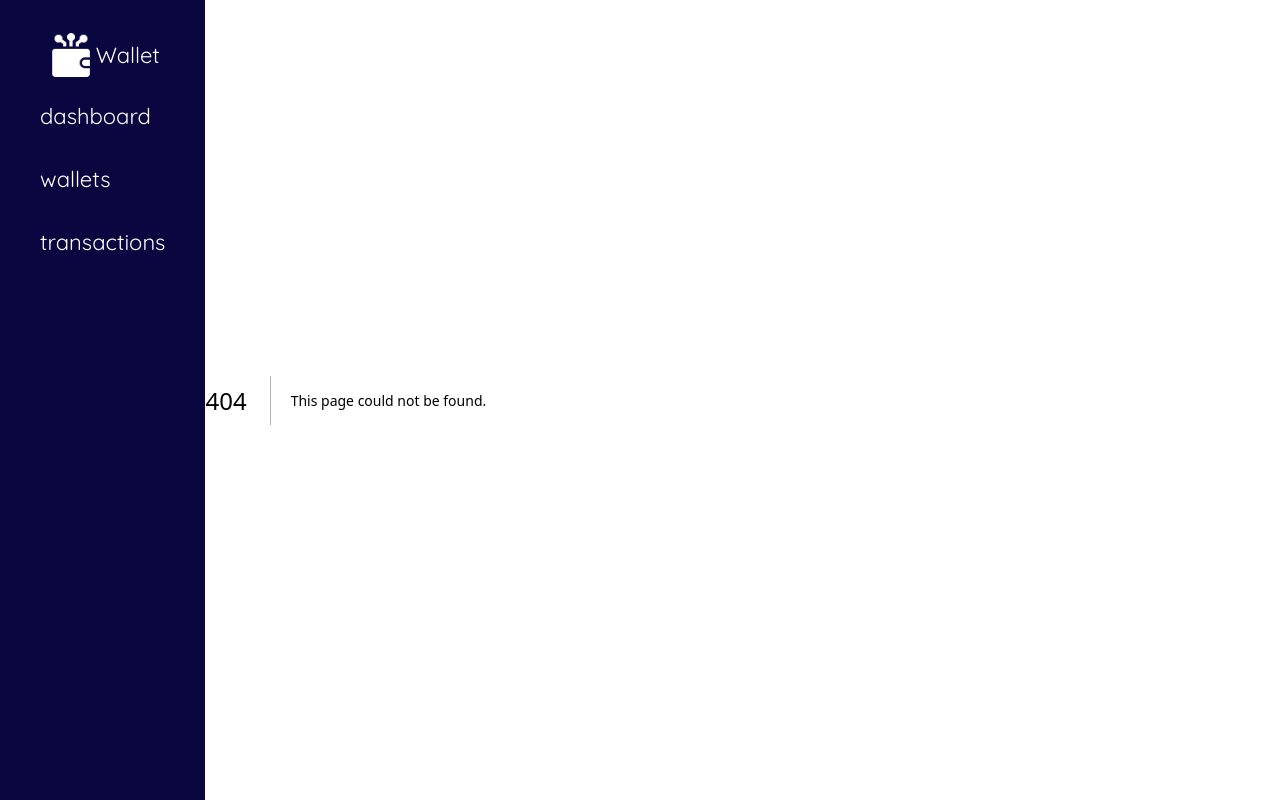
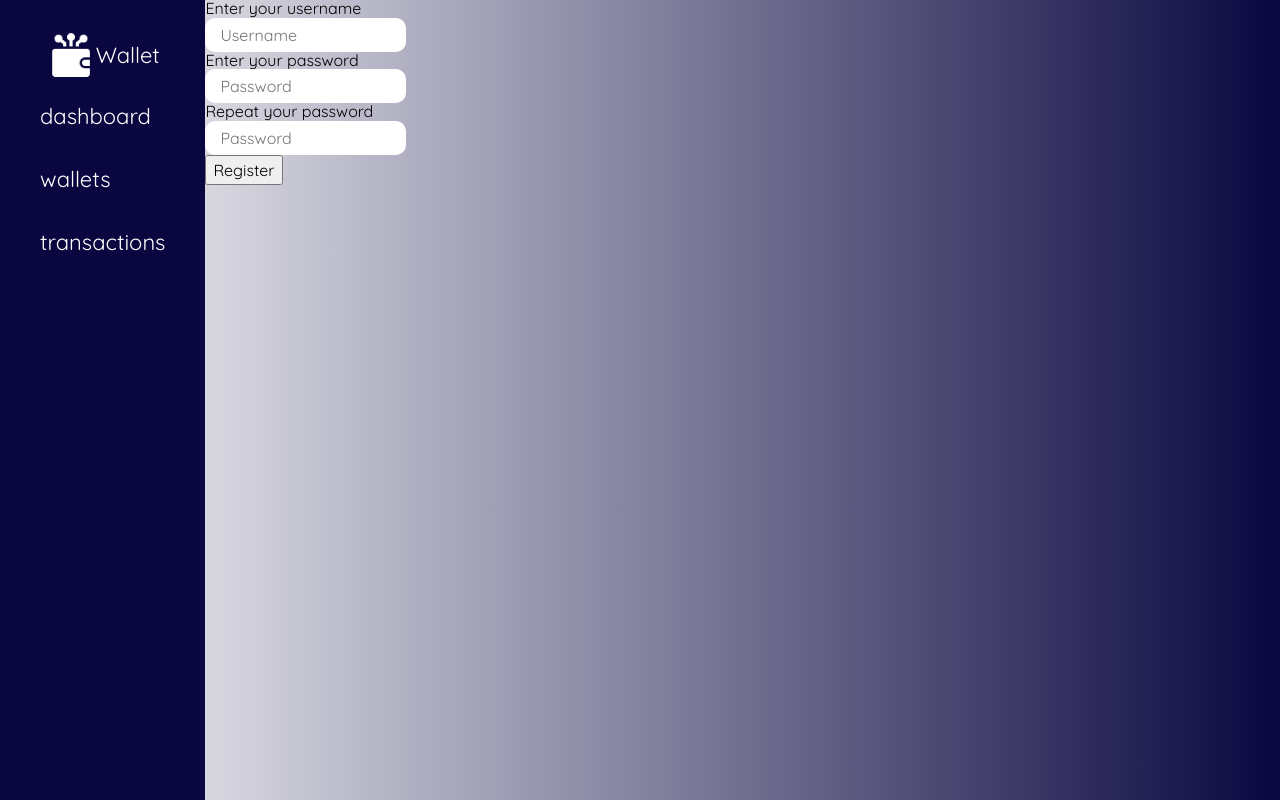
Before and after one commit to kristerspulle/nextjs_virtual_wallet, a Next.js app: page /register in a window 1280 px wide. Before the commit this address had no page. Built offline with nearby package versions, Linux system fonts and the light colour scheme.

Commit message:
feat(register) implemented registration and login form

```diff
--- a/app/api/wallets/[id]/transactions/route.tsx
+++ b/app/api/wallets/[id]/transactions/route.tsx
@@ -5,7 +5,7 @@ import { NextRequest, NextResponse } from 'next/server';
 export const GET = async (request: NextRequest, { params }: { params: { id: string } }) => {
   try {
     await connectToDB();
-    const transactions = await Transactions.find({wallet: params.id}).limit(5).sort({createdAt: -1});
+    const transactions = await Transactions.find({wallet: params.id}).sort({createdAt: -1});
     return new NextResponse(JSON.stringify(transactions));
   } catch (error) {
     return new NextResponse('Error in fetching MongoDB data: ' + error);
--- a/app/dashboard/[id]/page.module.css
+++ b/app/dashboard/[id]/page.module.css
@@ -60,6 +60,7 @@
   border-radius: 15px;
   width: 100%;
   border-spacing: 0;
+  margin-bottom: 10px;
 }
 
 .tableData {
@@ -76,3 +77,7 @@
   border-bottom: 1px solid black;
   padding: 5px 0;
 }
+
+.showMore{
+  display: none;
+}
--- /dev/null
+++ b/app/register/page.tsx
@@ -0,0 +1,77 @@
+'use client'
+
+import { FormEvent, useState } from 'react';
+import { Button } from '../components/Buttons/Buttons';
+import { Input } from '../components/Input/Input';
+import { useRouter } from 'next/navigation';
+
+const addUser = async (userCredentials: {username: string, password: string}) => {
+  const newuser = await fetch('http://localhost:3000/api/users', {
+    method: 'POST',
+    headers: {
+      'Content-type': 'application/json',
+    },
+    body: JSON.stringify(userCredentials)
+  })
+
+  return newuser.json()
+}
+
+const Register = () => {
+  const [formValues, setFormValues] = useState({ username: '', password: '', repeatedPassword: ''});
+  const router = useRouter()
+
+  const handleSubmit = () => {
+
+    if(formValues.password === formValues.repeatedPassword) {
+      addUser(formValues)
+      router.push('/api/auth/signin')
+    } else {
+      alert('Password didn\'t match')
+      setFormValues({...formValues, repeatedPassword: ''})
+    }
+  }
+  return (
+    <form onSubmit={(e) => {
+      e.preventDefault()
+      handleSubmit()
+    }}>
+      <Input
+        required={true}
+        placeholder='Username'
+        id='username'
+        label="Enter your username"
+        type="text"
+        value={formValues.username}
+        onChange={(e) => {
+          setFormValues({...formValues, username: e.target.value})
+        }}
+      />
+      <Input
+      required={true}
+      placeholder='Password'
+      id='password'
+      label="Enter your password"
+      type="password"
+      value={formValues.password}
+      onChange={(e) => {
+        setFormValues({...formValues, password: e.target.value})
+      }}
+      />
+      <Input
+      required={true}
+      placeholder='Password'
+      id='repeatedPassword'
+      label="Repeat your password"
+      type="password"
+      value={formValues.repeatedPassword}
+      onChange={(e) => {
+        setFormValues({...formValues, repeatedPassword: e.target.value})
+      }}
+      />
+      <Button text='Register' type='submit'/>
+    </form>
+  );
+};
+
+export default Register;
```
Also changed, not shown: app/dashboard/[id]/DashboardPage.tsx (+40 -11 lines), app/page.tsx (+8 -18 lines), app/transactions/[id]/page.module.css (deleted), app/transactions/[id]/page.tsx (deleted).
